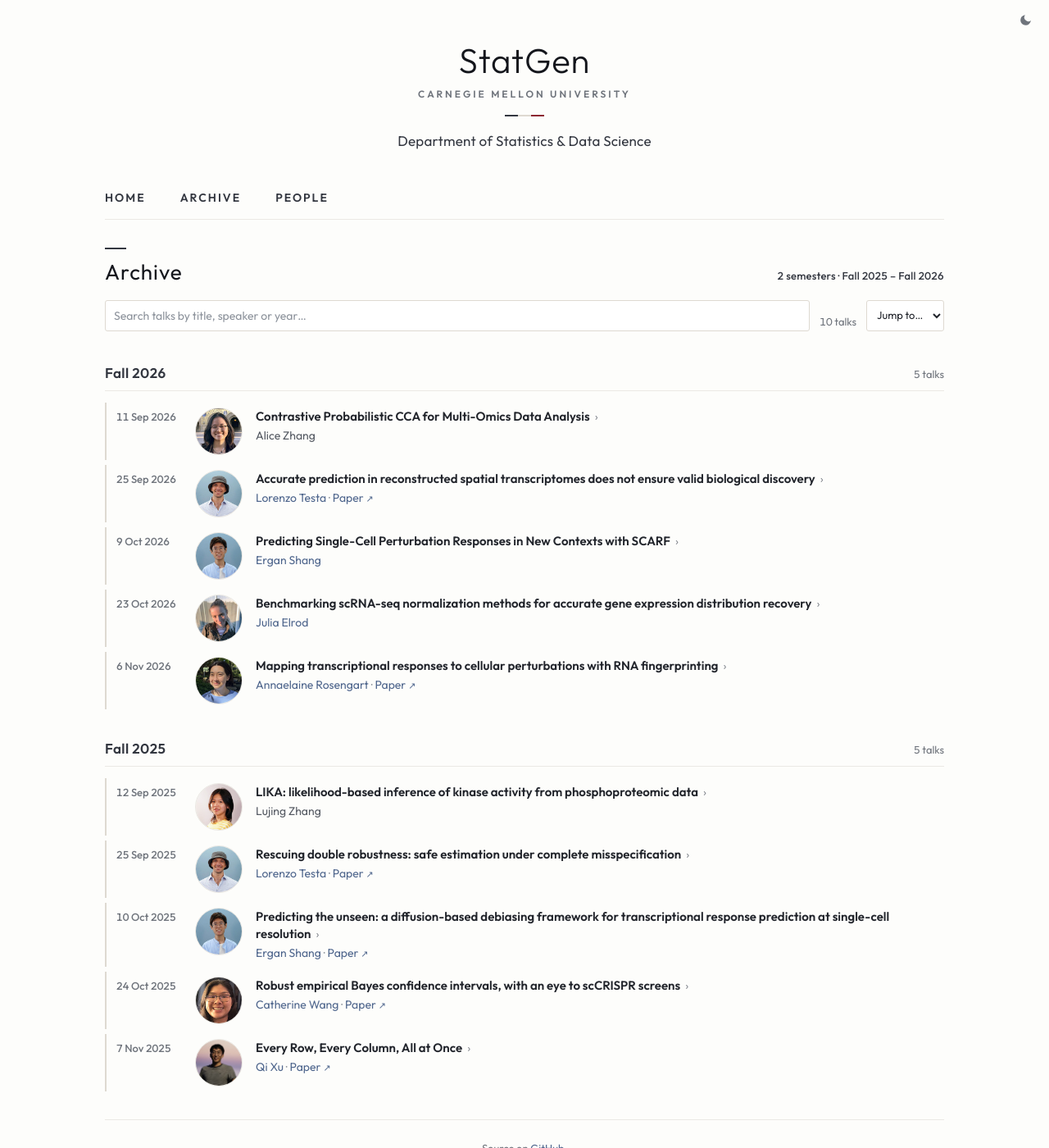
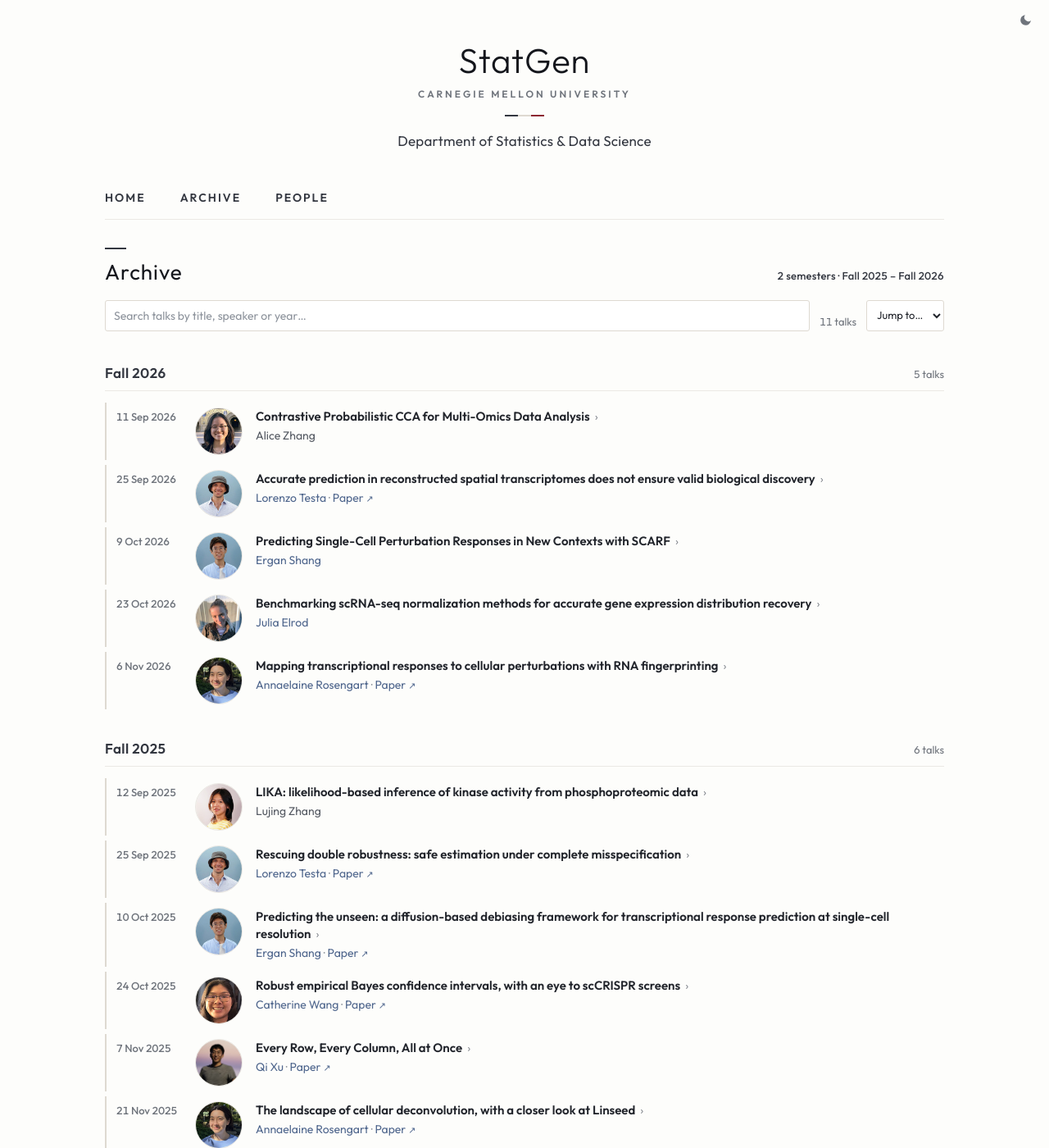
Before and after one commit to cmustatgen/cmustatgen.github.io, a Jekyll site: the page built from archive.html, in a window 1280 px wide and 1400 px high. Shown: the whole window at 82% size. Built offline with Jekyll 4.4.1, drawn with Linux system fonts in a browser that asks for light colours; part of the change alters nothing that is shown.

Commit message:
Add Annaelaine Rosengart's cellular deconvolution talk (Nov 21, 2025)
Co-Authored-By: Claude Fable 5.1 <noreply@anthropic.com>

```diff
--- a/_data/talks/fall2025.yaml
+++ b/_data/talks/fall2025.yaml
@@ -91,3 +91,19 @@
     estimation. Finally, I will briefly discuss open challenges in handling block-wise missingness
     and recent progress in nonparametric estimation and generative modeling under this framework.
   paper_url: https://arxiv.org/abs/2509.24158
+- date: '2025-11-21'
+  speakers: [annaelaine_rosengart]
+  title: "The landscape of cellular deconvolution, with a closer look at Linseed"
+  abstract: >-
+    Cellular deconvolution is an important analytical step for experiments that rely on samples
+    that could comprise several different cell types (e.g. bulk RNA-seq, spatial genomics, etc.).
+    Though these experiments are more cost effective compared to single cell RNA-seq, the gene
+    expression data that result are an average over all of the cells in the sample, and the
+    expression levels of scarce cell types may be masked by those that are more abundant. Cellular
+    deconvolution methods estimate cell type-specific gene expression by estimating the proportion
+    of each cell type represented in the sample. In this presentation, I will discuss the current
+    landscape of cellular deconvolution including common frameworks, popular software, and open
+    problems. I will conclude with a deeper discussion of a relatively recent, entirely
+    unsupervised method, Linseed (linear subspace identification for gene expression
+    deconvolution).
+  paper_url: https://www.nature.com/articles/s41467-019-09990-5
```
